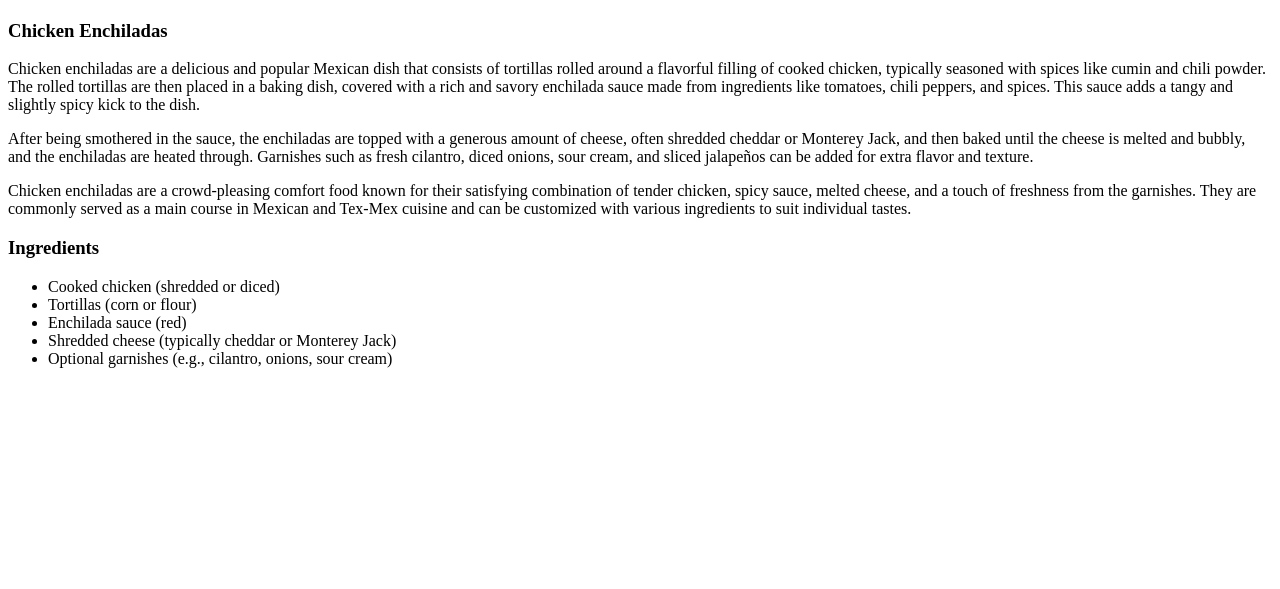
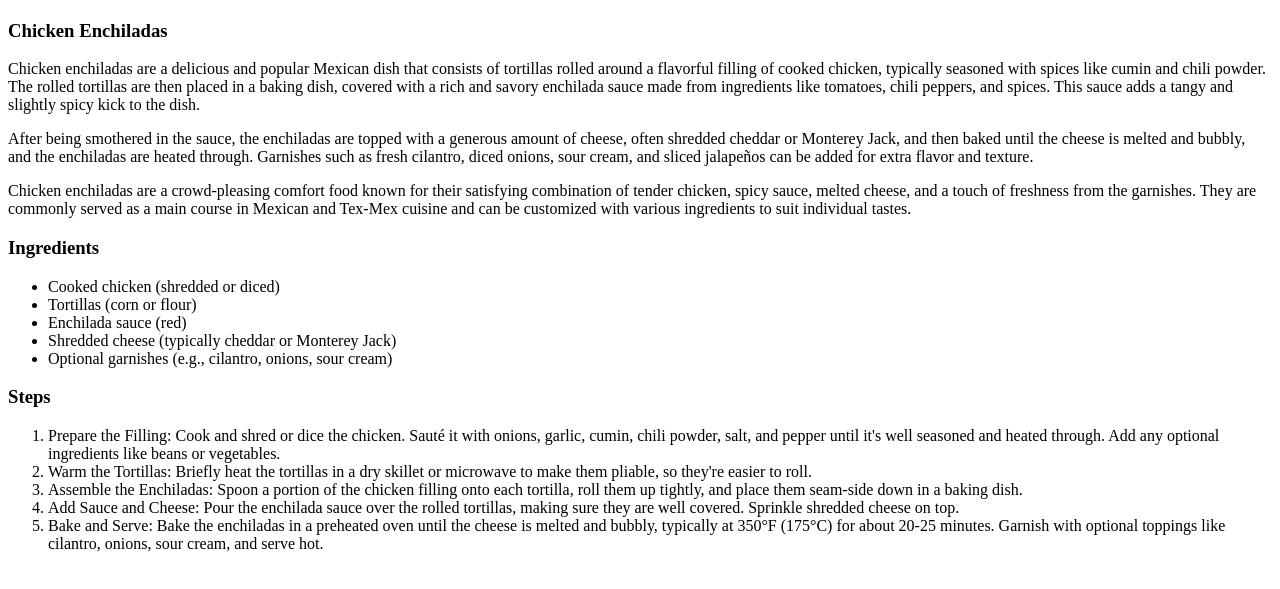
Before and after one commit to LothBen/odin-recipes, a plain HTML site: page recipes/chicken.html in a window 1280 px wide. Shown: the part 99-688 px from the top of the page. Drawn offline with Linux system fonts and the light colour scheme.

Commit message:
Add an ordered list of steps for making recipe

```diff
--- a/recipes/chicken.html
+++ b/recipes/chicken.html
@@ -31,6 +31,14 @@
             <li>Shredded cheese (typically cheddar or Monterey Jack)</li>
             <li>Optional garnishes (e.g., cilantro, onions, sour cream)</li>
         </ul>
+    <h3>Steps</h3>
+        <ol>
+            <li>Prepare the Filling: Cook and shred or dice the chicken. Sauté it with onions, garlic, cumin, chili powder, salt, and pepper until it's well seasoned and heated through. Add any optional ingredients like beans or vegetables.</li>
+            <li>Warm the Tortillas: Briefly heat the tortillas in a dry skillet or microwave to make them pliable, so they're easier to roll.</li>
+            <li>Assemble the Enchiladas: Spoon a portion of the chicken filling onto each tortilla, roll them up tightly, and place them seam-side down in a baking dish.</li>
+            <li>Add Sauce and Cheese: Pour the enchilada sauce over the rolled tortillas, making sure they are well covered. Sprinkle shredded cheese on top.</li>
+            <li>Bake and Serve: Bake the enchiladas in a preheated oven until the cheese is melted and bubbly, typically at 350°F (175°C) for about 20-25 minutes. Garnish with optional toppings like cilantro, onions, sour cream, and serve hot.</li>
+        </ol>
 
 
 </body>
```
Lines whose indentation alone changed are shown as unchanged.
